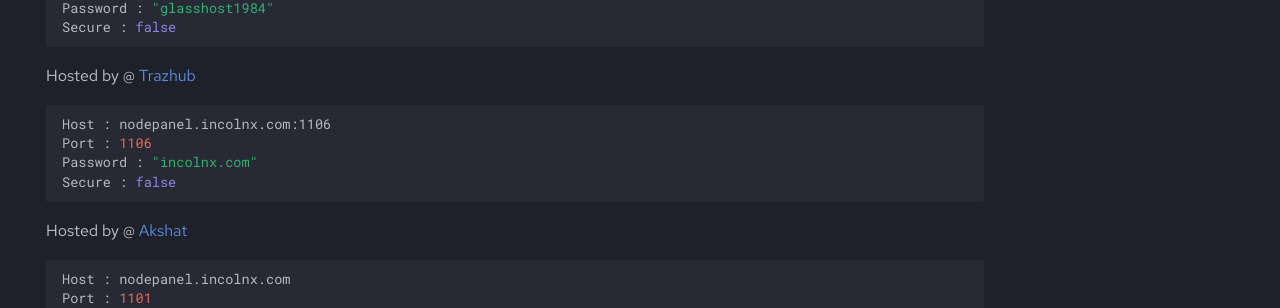
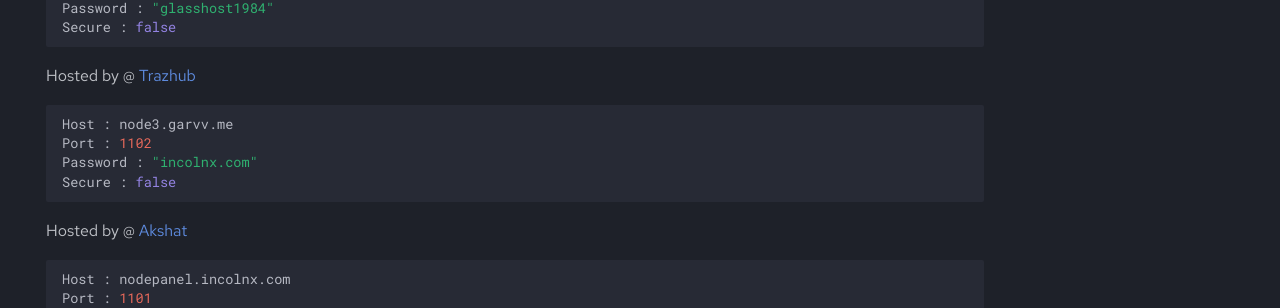
Before and after one commit to DarrenOfficial/lavalink-list, an MkDocs documentation site: the page built from docs/NoSSL/lavalink-without-ssl.md, in a window 1280 px wide and 900 px high. Shown: the part 345-653 px from the top of the window. Built offline with MkDocs 1.6.1 and Material for MkDocs 9.7.7, drawn with Linux system fonts in a browser that asks for light colours; comment, search, counter and statistics services are not loaded.

Commit message:
Update lavalink-without-ssl.md

````diff
--- a/docs/NoSSL/lavalink-without-ssl.md
+++ b/docs/NoSSL/lavalink-without-ssl.md
@@ -17,8 +17,8 @@ Secure : false
 ```
 Hosted by @ [Trazhub](https://garvverma.me)
 ```bash
-Host : nodepanel.incolnx.com:1106
-Port : 1106
+Host : node3.garvv.me
+Port : 1102
 Password : "incolnx.com"
 Secure : false
 ```
````
